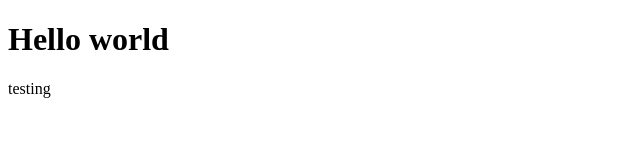
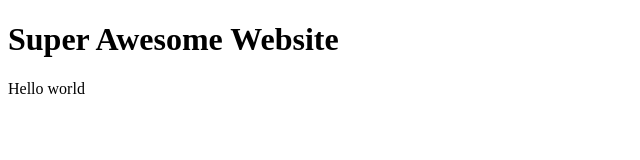
Before and after one commit to SolonCodes/SolonCodes.github.io, a plain HTML site: page index.html in a window 1280 px wide. Shown: the whole page, without its empty margins (0-640 px from the left). Drawn offline with Linux system fonts and the light colour scheme.

Commit message:
Update index.html

```diff
--- a/index.html
+++ b/index.html
@@ -10,8 +10,8 @@
 </head>
 
 <body>
-  <h1>Hello world</h1>
-  <p>testing</p>
+  <h1>Super Awesome Website</h1>
+  <p>Hello world</p>
 </body>
 
 </html>
```
